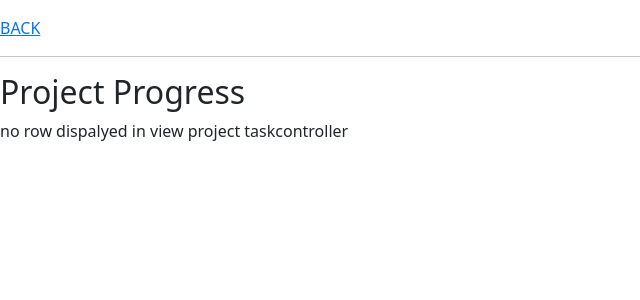
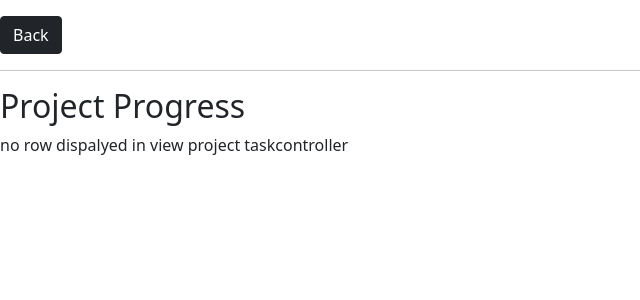
Before and after one commit to muhammedrahees360/Task-Managment-system, a PHP site: page /tms/taskedituserview.php?id=1 in a window 1280 px wide. Shown: the part 56-356 px from the top of the page, without its empty margins (0-640 px from the left). Run offline with PHP 8.4, Linux system fonts and the light colour scheme; data that the repository does not hold is empty; some libraries are stand-ins or nearby versions.

Commit message:
Update taskedituserview.php

```diff
--- a/taskedituserview.php
+++ b/taskedituserview.php
@@ -17,7 +17,7 @@
             <link href="https://cdn.jsdelivr.net/npm/bootstrap@5.0.2/dist/css/bootstrap.min.css" rel="stylesheet" integrity="sha384-EVSTQN3/azprG1Anm3QDgpJLIm9Nao0Yz1ztcQTwFspd3yD65VohhpuuCOmLASjC" crossorigin="anonymous">
         </head>
         <body>
-                <a href="insertuser.php">BACK</a>
+                <a class="btn btn-dark" href="insertuser.php">Back</a>
                 <h2><hr> Project Progress</h2>
                 <?php
                         if(isset($_POST['viewproject']))
```
